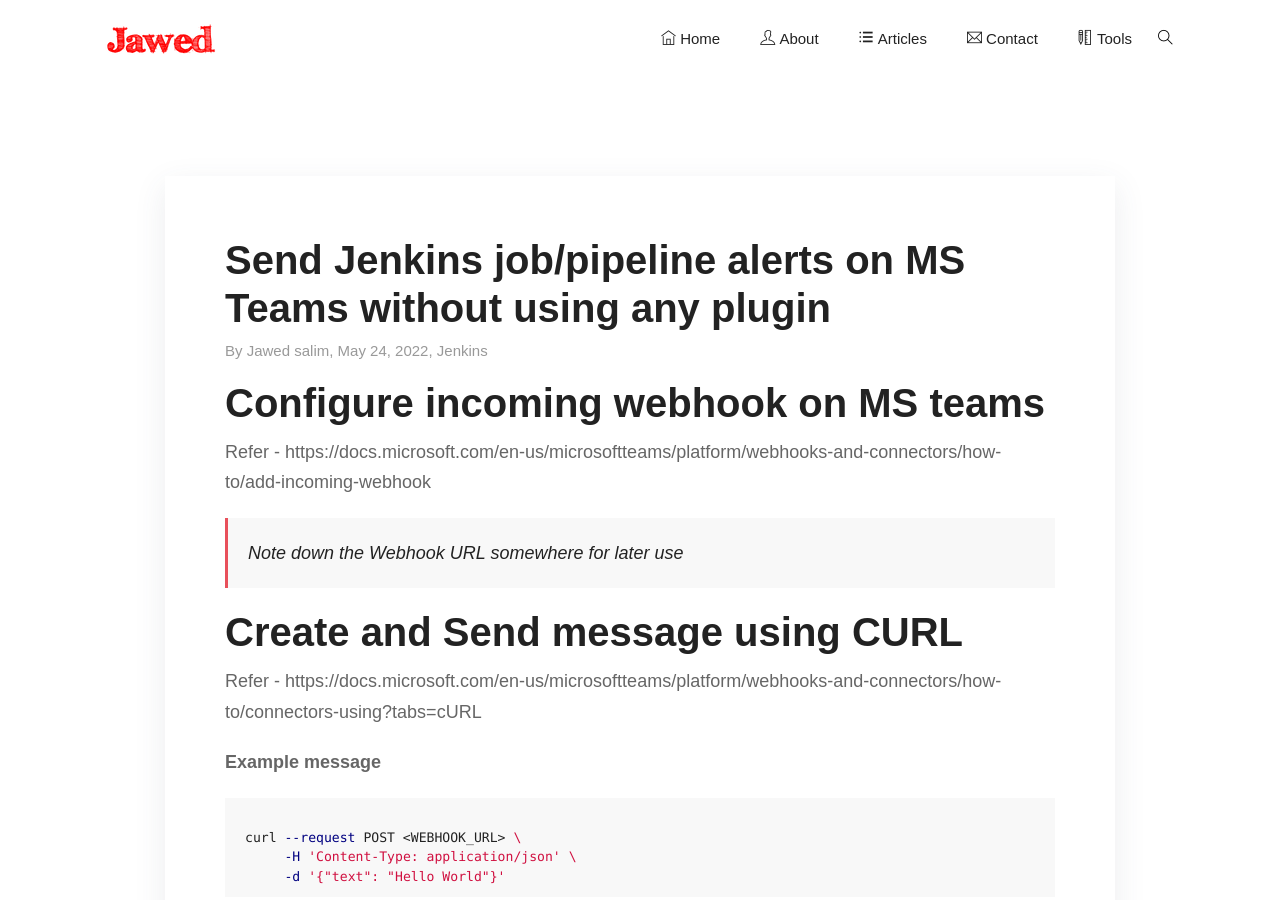
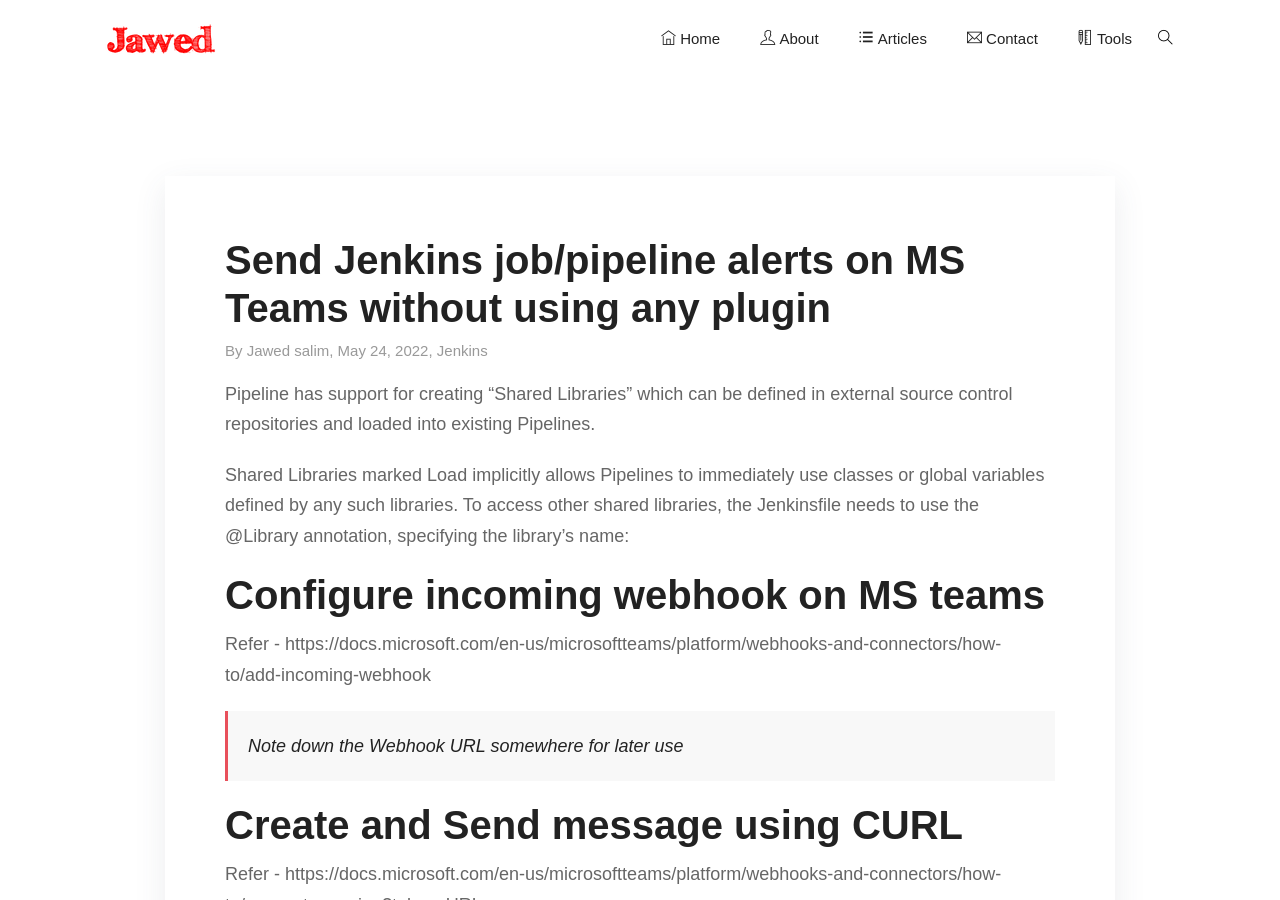
Before and after one commit to heyjawed/heyjawed.github.io, a Jekyll site: the page built from _posts/2022-05-24-send-jenkins-job-pipeline-alerts-on-ms-teams-without-any-plugin.md, in a window 1280 px wide and 900 px high. Built offline with Jekyll 4.4.1, drawn with Linux system fonts in a browser that asks for light colours; some web fonts are replaced; comment, search, counter and statistics services are not loaded.

Commit message:
add post

```diff
--- a/_posts/2022-05-24-send-jenkins-job-pipeline-alerts-on-ms-teams-without-any-plugin.md
+++ b/_posts/2022-05-24-send-jenkins-job-pipeline-alerts-on-ms-teams-without-any-plugin.md
@@ -7,6 +7,9 @@ description : "Use Jenkins Shared Library"
 tags: [Jenkins]
 ---
 
+Pipeline has support for creating "Shared Libraries" which can be defined in external source control repositories and loaded into existing Pipelines.
+
+Shared Libraries marked Load implicitly allows Pipelines to immediately use classes or global variables defined by any such libraries. To access other shared libraries, the Jenkinsfile needs to use the @Library annotation, specifying the library’s name:
 
 ## Configure incoming webhook on MS teams
 
```
